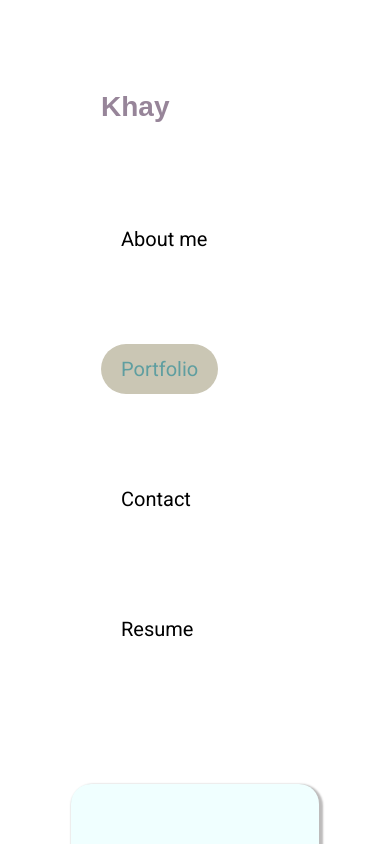
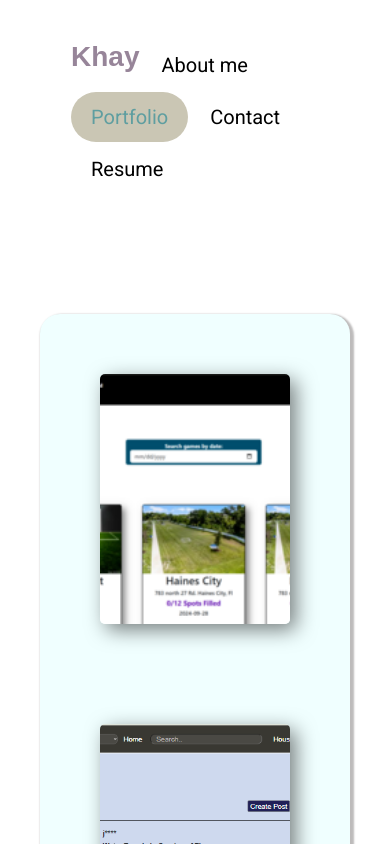
Before and after one commit to ekhay-hit/ekhay_div_hub, a React (Vite) app: page /portfolio in a window 390 px wide. Shown: the top 844 px of the page. Built offline with nearby package versions, Linux system fonts and the light colour scheme; a web font is replaced by a local one.

Commit message:
updated the mobile  responsivness styel

```diff
--- a/src/components/styles/nav.css
+++ b/src/components/styles/nav.css
@@ -1,13 +1,10 @@
 .nav {
   display: flex;
   justify-content: start;
-  max-width: 80%;
+  width: 80% !important;
   margin: auto;
   gap: 80px;
   color: black;
-  /* box-shadow: 0px 2px 2px 0px azure; */
-  /* border-radius: 5px; */
-  padding-bottom: 10px;
   padding-left: 30px !important;
 
   a {
@@ -36,3 +33,15 @@ a:hover {
   color: #978599 !important;
   font-weight: bold;
 }
+
+@media screen and (max-width: 1400px) {
+  .nav {
+    width: 100%;
+    gap: 2px;
+    padding: 0px !important;
+  }
+
+  .developer {
+    margin: 0px;
+  }
+}
--- a/src/pages/Portfolio.jsx
+++ b/src/pages/Portfolio.jsx
@@ -129,8 +129,8 @@ function Project({ item }) {
           backgroundSize: "cover",
           backgroundRepeat: "no-repeat",
           backgroundPosition: "center",
-          height: "250px",
-          width: "400px",
+          // height: "250px",
+          // width: "400px",
         }}
         onMouseOver={handleMouse}
         onMouseOut={handleMouse}
--- a/src/pages/styles/About.css
+++ b/src/pages/styles/About.css
@@ -22,7 +22,7 @@
 
   .image-card {
     flex-basis: 100%;
-    padding: 40px 0px;
+    padding: 20px 0px;
     background-color: transparent;
     border-radius: 25px;
   }
@@ -39,3 +39,12 @@
   text-align: left;
   line-height: 55px;
 }
+
+@media screen and (max-width: 1400px) {
+  .about {
+    width: 100%;
+    gap: 5px;
+    margin: 0px;
+    padding: 4px;
+  }
+}
--- a/src/pages/styles/contact.css
+++ b/src/pages/styles/contact.css
@@ -1,6 +1,6 @@
 .contact {
   display: flex;
-  width: 80%;
+  width: 80% !important;
   text-align: start;
   gap: 30px;
   flex-wrap: wrap;
@@ -38,3 +38,10 @@
   text-align: left;
   height: 5px;
 }
+
+.contact {
+  width: 100%;
+  gap: 5px;
+  margin: 0px;
+  padding: 0px 10px;
+}
--- a/src/pages/styles/portfolio.css
+++ b/src/pages/styles/portfolio.css
@@ -60,3 +60,17 @@
   background-color: transparent;
   border: none;
 }
+@media screen and (max-width: 1400px) {
+  .projects-list {
+    width: 100% !important;
+    padding: 60px;
+    margin: 0px;
+    padding: 60px;
+  }
+
+  .project-card {
+    width: 100%;
+    gap: 20px;
+    padding: 4px;
+  }
+}
--- a/src/pages/styles/resume.css
+++ b/src/pages/styles/resume.css
@@ -2,7 +2,7 @@
   display: flex;
   justify-content: space-around;
   flex-wrap: wrap;
-  width: 80%;
+  width: 80% !important;
   background-color: azure;
   padding: 60px;
   box-shadow: 2px 2px 2px 2px rgb(189, 187, 187);
@@ -46,3 +46,10 @@ li {
   padding: 10px;
   border-radius: 25px;
 }
+
+.resume {
+  width: 100%;
+  gap: 5px;
+  margin: 0px;
+  padding: 4px;
+}
--- a/src/styles/App.css
+++ b/src/styles/App.css
@@ -3,3 +3,10 @@
   justify-content: center;
   margin-top: 120px;
 }
+
+@media screen and (max-width: 1400px) {
+  .main {
+    width: 100%;
+    margin-top: 120px;
+  }
+}
--- a/src/styles/index.css
+++ b/src/styles/index.css
@@ -1,11 +1,9 @@
 #root {
   max-width: 1700px;
   height: 100%;
-  /* background-color: #e8e5d6; */
   margin: 0 auto;
   padding: 2rem;
   text-align: center;
-  margin-top: 50px;
   border-radius: 25px 25px 0px 0px;
   box-sizing: 2px 2px 2px 2px;
 }
@@ -18,3 +16,9 @@
   font-weight: 400;
   font-style: normal;
 }
+
+#root {
+  width: 100%;
+  margin: 0px;
+  padding: 2rem;
+}
```
